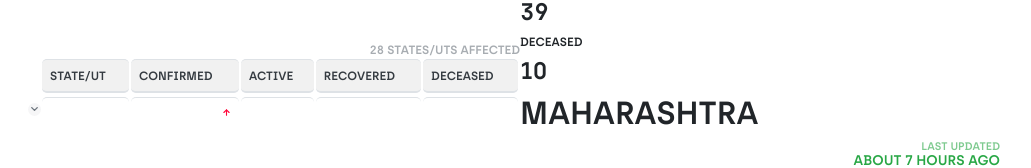
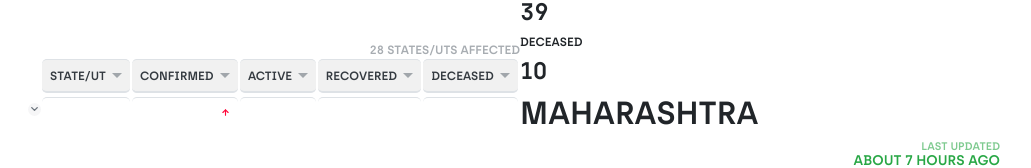
Before and after one commit to mehulk05/COVOID-19, an Angular app: page / in a window 1280 px wide. Shown: the part 233-401 px from the top of the page, without its empty margins (120-1151 px from the left). Built offline with nearby package versions, Linux system fonts and the light colour scheme; no server answers.

Commit message:
changes2

```diff
--- a/src/app/home/home.component.css
+++ b/src/app/home/home.component.css
@@ -408,13 +408,17 @@
     vertical-align: inherit;
 } */
 
-    .arrow-down,
-    .arrow-up {
+    .down-arrow {
+        border-top: 5px solid rgba(108, 117, 125, .6);
+    }
+
+    .up-arrow,
+    .down-arrow {
         border-left: 5px solid transparent;
         border-right: 5px solid transparent;
         margin-left: .25rem;
     }
 
-    .arrow-up {
+    .up-arrow {
         border-bottom: 5px solid rgba(108, 117, 125, .6);
     }
--- a/src/app/home/home.component.html
+++ b/src/app/home/home.component.html
@@ -52,28 +52,28 @@
                 <tr>
                     <th (click)="sortAscending(sortedDataBasedOnDate)" class="sticky state-heading">
                         <div class="heading-content"><abbr title="State">State/UT</abbr>
-
+                            <div [ngClass]="showarrow  ? 'down-arrow' : 'up-arrow'"></div>
                         </div>
                     </th>
                     <th (click)="sortByMaxCases(sortedDataBasedOnDate)" class="sticky">
                         <div class="heading-content"><abbr class="" title="Confirmed">Confirmed</abbr>
-
+                            <div [ngClass]="showarrow  ? 'down-arrow' : 'up-arrow'"></div>
                         </div>
                     </th>
                     <th (click)="sortByMaxActive(sortedDataBasedOnDate)" class="sticky">
                         <div class="heading-content"><abbr class="" title="Active">Active</abbr>
-
+                            <div [ngClass]="showarrow  ? 'down-arrow' : 'up-arrow'"></div>
                         </div>
                     </th>
                     <th (click)="sortByMaxRecovered(sortedDataBasedOnDate)" class="sticky">
                         <div class="heading-content"><abbr class="" title="Recovered">Recovered</abbr>
-                            <div [ngClass]="status ? 'down-arrow' : 'up arrow'"></div>
-
+                            <div></div>
+                            <div [ngClass]="showarrow  ? 'down-arrow' : 'up-arrow'"></div>
                         </div>
                     </th>
                     <th (click)="sortByMaxDeath(sortedDataBasedOnDate)" class="sticky">
                         <div class="heading-content"><abbr class="" title="Deaths">Deceased</abbr>
-
+                            <div [ngClass]="showarrow  ? 'down-arrow' : 'up-arrow'"></div>
                         </div>
                     </th>
                 </tr>
@@ -84,7 +84,8 @@
                 <span class="dropdown rotateDownRight"><svg xmlns="http://www.w3.org/2000/svg" width="24" height="24" viewBox="0 0 24 24" fill="none" stroke="currentColor" stroke-width="2" stroke-linecap="round" stroke-linejoin="round"><polyline points="6 9 12 15 18 9"></polyline></svg></span>
 
                 <tr class="state">
-                    <td (click)="OngetState(data.state)" style="font-weight: 600;">{{data.state}}</td>
+                    <td (click)="OngetState(data.state); showHideData(data)" style="font-weight: 600;">{{data.state}}</td>
+
 
 
 
@@ -101,7 +102,7 @@
                     <td style="color: inherit;">{{data.deaths}}</td>
 
                 </tr>
-                <app-district *ngIf="!showDistrict"></app-district>
+                <app-district *ngIf="data['show']"></app-district>
             </tbody>
         </table>
     </div>
--- a/src/app/home/home.component.ts
+++ b/src/app/home/home.component.ts
@@ -8,8 +8,9 @@ import { stringify } from 'querystring';
   styleUrls: ['./home.component.css']
 })
 export class HomeComponent implements OnInit {
-  status = true;
-  showDistrict=true
+  showarrow=true
+
+  showDistrict:boolean=false
   sortedDataBasedOnDate
   private isAscendingSort: boolean = false;
 
@@ -106,13 +107,23 @@ export class HomeComponent implements OnInit {
   }
 
   OngetState(state) {
+
     this.cs.getState(state)
     this.cs.getDataDistrictWise(state)
-    this.showDistrict=!this.showDistrict
+
+  }
+
+  showHideData(data) {
+    if(data && data['show'] == true) {
+      data['show'] = false;
+    } else {
+      data['show'] = true;
+    }
   }
 
   sortAscending(data) {
     this.isAscendingSort = !this.isAscendingSort;
+    this.showarrow=true
     data.forEach(item => item.statewise.sort(function (a, b) {
       if (b.state < a.state) {
         return -1;
@@ -125,6 +136,7 @@ export class HomeComponent implements OnInit {
     this.calculateDiff(this.sortedDataBasedOnDate)
 
     if (!this.isAscendingSort) {
+this.showarrow=!this.showarrow
       let a = data.forEach(item => item.statewise.sort(function (a, b) {
         if (a.state < b.state) {
           return -1;
```
